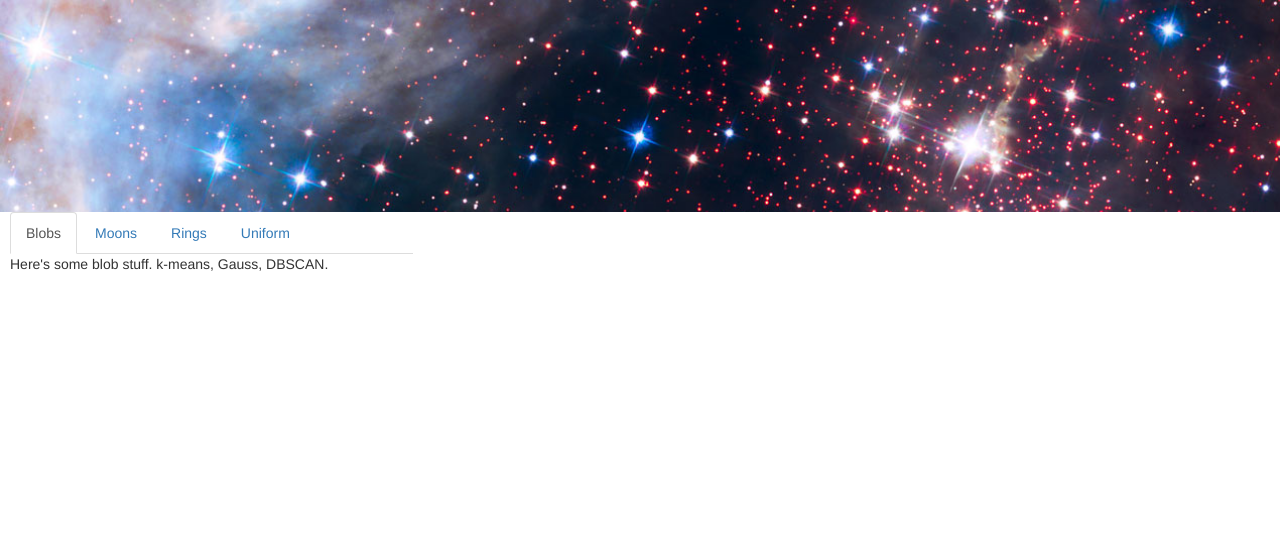
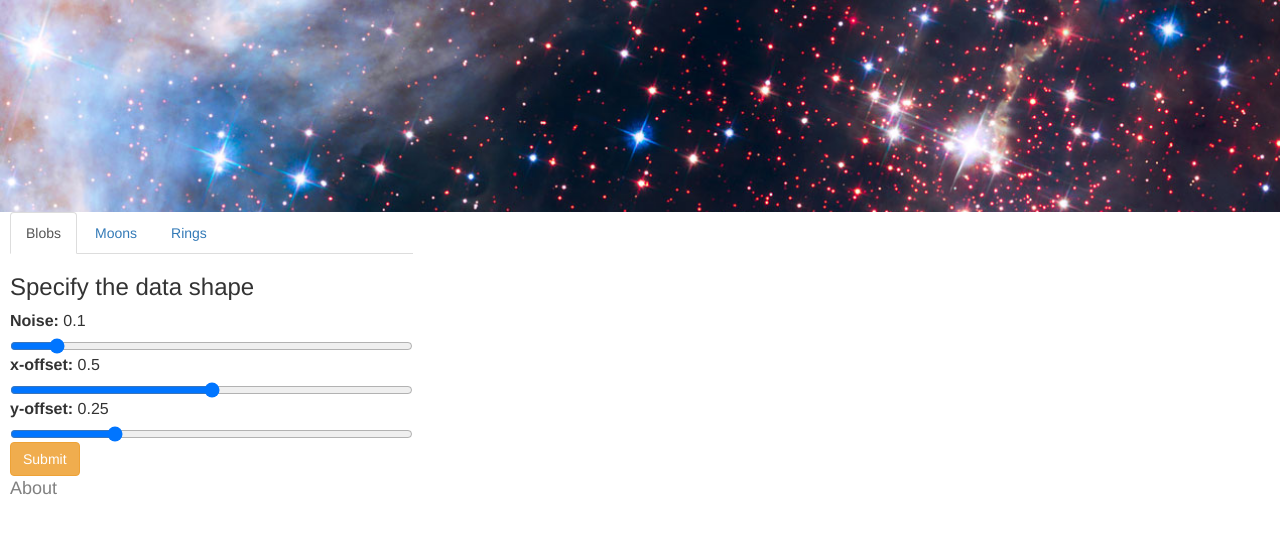
Before and after one commit to mgsosna/clusterKing, a Flask app: page /blobs in a window 1280 px wide. Shown: the top 534 px of the page. Run offline with Flask 2, Linux system fonts and the light colour scheme; some libraries are stand-ins or nearby versions.

Commit message:
Remove uniform page

```diff
--- a/templates/base.html
+++ b/templates/base.html
@@ -39,6 +39,10 @@
     </div>
 </div>
 
+<div class="footer">
+    <a href="/about" style="color: gray; font-size: 18px;">About</a>
+</div>
+
 </body>
 <script src="../static/js/constants.js"></script>
 <script src="../static/js/plot_functions.js"></script>
--- a/templates/blobs.html
+++ b/templates/blobs.html
@@ -5,10 +5,35 @@
     <li class="active"><a href="#">Blobs</a></li>
     <li><a href="moons">Moons</a></li>
     <li><a href="rings">Rings</a></li>
-    <li><a href="uniform">Uniform</a></li>
 </ul>
 
-<div id="content">
-    <p>Here's some blob stuff. k-means, Gauss, DBSCAN.</p>
+<div id="dtype" style="display:none">blobs</div>
+
+<div onsubmit="return false">
+    <h3>Specify the data shape</h3>
+    <fieldset>
+    <div class="field" style="font-size:16px">
+        <div>
+            <label for="noise">Noise:</label>
+            <em id="noiseLabel" style="font-style: normal">0.1</em>
+            <input id="noise" type="range" class="form-range" name="noise" value="0.1" step="0.05" min="0" max="1"
+                   oninput="document.getElementById('noiseLabel').innerHTML = this.value;">
+        </div>
+        <div>
+            <label for="x-offset">x-offset:</label>
+            <em id="xLabel" style="font-style: normal">0.5</em>
+            <input id="x-offset" type="range" name="x-offset" value="0.5" step="0.05" min="0" max="1"
+                   oninput="document.getElementById('xLabel').innerHTML = this.value;">
+        </div>
+        <div>
+            <label for="y-offset">y-offset:</label>
+            <em id="yLabel" style="font-style: normal">0.25</em>
+            <input id="y-offset" type="range" name="y-offset" value="0.25" step="0.05" min="0" max="1"
+                   oninput="document.getElementById('yLabel').innerHTML = this.value;">
+        </div>
+    </div>
+    <button type="button" class="btn btn-warning" id="blob-submit">Submit</button>
+</fieldset>
 </div>
+
 {% endblock %}
--- a/templates/moons.html
+++ b/templates/moons.html
@@ -5,8 +5,9 @@
     <li><a href="blobs">Blobs</a></li>
     <li class="active"><a href="#">Moons</a></li>
     <li><a href="rings">Rings</a></li>
-    <li><a href="uniform">Uniform</a></li>
 </ul>
+
+<div id="dtype" style="display:none">moons</div>
 
 <div onsubmit="return false">
     <h3>Specify the data shape</h3>
```
Also changed, not shown: templates/rings.html (+21 -3 lines), templates/uniform.html (deleted, +0 -14 lines).
